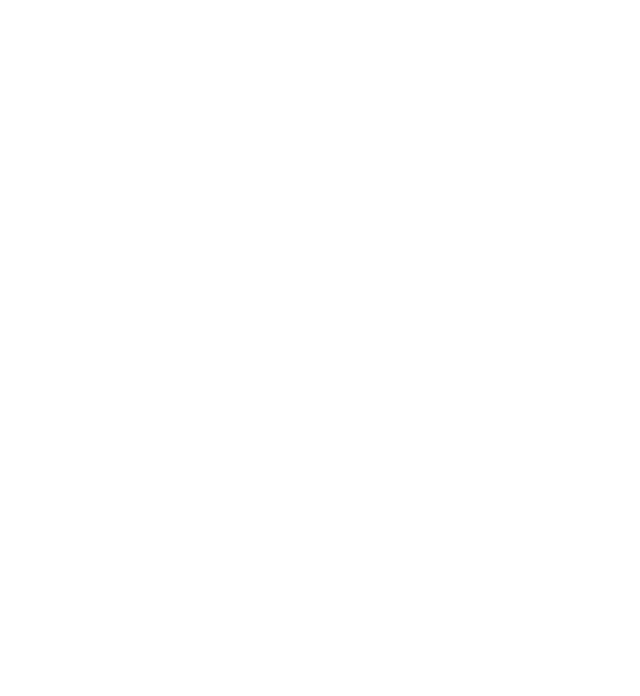
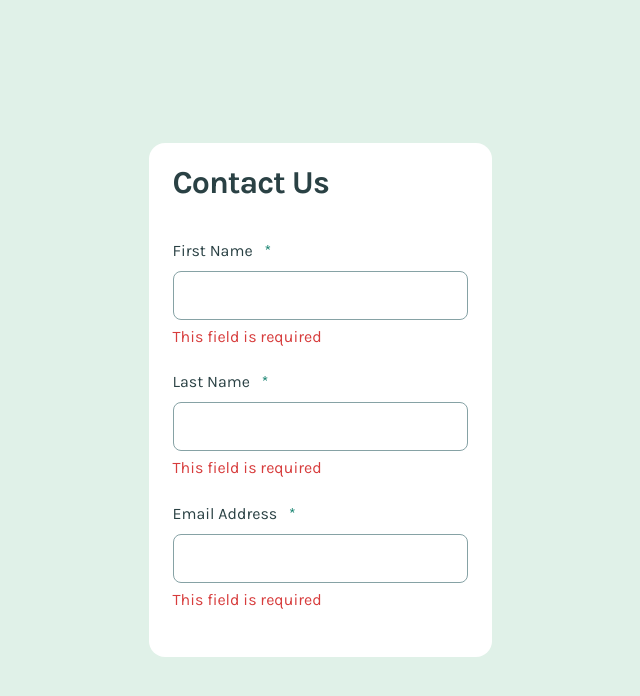
Before and after one commit to bmeinert8/contact-form, a plain HTML site: page index.html in a window 1280 px wide. Shown: the whole page, without its empty margins (320-960 px from the left). Drawn offline with Linux system fonts and the light colour scheme.

Commit message:
creation of email and name fields of form with style and structure.

```diff
--- a/index.html
+++ b/index.html
@@ -13,6 +13,49 @@
     />
   </head>
   <body>
+    <main class="main-container">
+      <h1 class="heading-text">Contact Us</h1>
+      <form novalidate>
+        <!-- Disable browser built-in form validation -->
+        <fieldset class="name-input">
+          <legend></legend>
+          <!-- Container for first name, input, and error message -->
+          <div class="name-container">
+            <label for="first-name" class="body-sm">
+              First Name
+              <span class="asterisk">*</span>
+            </label>
+            <input type="text" id="first-name" name="first-name" required />
+            <p id="first-name-error-message" class="hidden-error">
+              This field is required
+            </p>
+          </div>
+          <!-- Container for last name, input, and error message -->
+          <div class="name-container">
+            <label for="last-name" class="body-sm">
+              Last Name
+              <span class="asterisk">*</span>
+            </label>
+            <input type="text" id="last-name" name="last-name" required />
+            <p id="last-name-error-message" class="hidden-error">
+              This field is required
+            </p>
+          </div>
+        </fieldset>
+        <!-- Container for emai, input, and error message -->
+        <div class="email-container">
+          <label for="email" class="body-sm">
+            Email Address
+            <span class="asterisk">*</span>
+          </label>
+          <input type="email" id="email" name="email" required />
+          <p id="email-error-message" class="hidden-error">
+            This field is required
+          </p>
+        </div>
+
+      </form>
+    </main>
     <script src="index.js" defer></script>
   </body>
 </html>
--- a/styles.css
+++ b/styles.css
@@ -3,14 +3,13 @@
 /******************************/
 
 :root {
-
   /* Colors */
-  --Grey-900: #2A4144;
-  --Grey-500: #86A2A5;
-  --White: #FFFFFF;
+  --Grey-900: #2a4144;
+  --Grey-500: #86a2a5;
+  --White: #ffffff;
   --Green-600: #0c7d69;
-  --Green-200: #E0F1E8;
-  --Red: #D73C3C;
+  --Green-200: #e0f1e8;
+  --Red: #d73c3c;
 
   /* Spacing */
   --Spacing-128px: 128px;
@@ -94,12 +93,12 @@ html {
 /* Ensure body takes up at least full viewport height */
 body {
   min-height: 100vh;
-  font-family: "Karla", sans-serif;
+  background-color: var(--Green-200);
+  font-family: 'Karla', sans-serif;
   display: flex;
   justify-content: center;
   align-items: center;
 }
-
 
 /******************************/
 /*         TYPOGRAPHY         */
@@ -109,6 +108,7 @@ body {
   font-weight: 700;
   line-height: 100%;
   letter-spacing: -1px;
+  color: var(--Grey-900);
 }
 
 .body-md-bold {
@@ -130,4 +130,54 @@ body {
   font-weight: 400;
   line-height: 150%;
   letter-spacing: 0px;
+  color: var(--Grey-900);
 }
+
+/******************************/
+/*       GENERAL STYLING      */
+/******************************/
+
+.main-container {
+  background-color: var(--White);
+  border-radius: 16px;
+  padding: var(--Spacing-24px);
+  display: flex;
+  flex-direction: column;
+  gap: var(--Spacing-40px);
+  min-width: 343px;
+}
+
+.name-input {
+  border: none;
+  display: flex;
+  flex-direction: column;
+  gap: var(--Spacing-24px);
+}
+
+.name-container {
+  display: flex;
+  flex-direction: column;
+  gap: var(--Spacing-8px);
+}
+
+input {
+  padding: var(--Spacing-16px) var(--Spacing-8px);
+  border-radius: 8px;
+  border: 1px solid var(--Grey-500);
+}
+
+.asterisk {
+  color: var(--Green-600);
+  padding-left: var(--Spacing-8px);
+}
+
+.hidden-error {
+  color: var(--Red);
+}
+
+.email-container {
+  margin: var(--Spacing-24px) 0;
+  display: flex;
+  flex-direction: column;
+  gap: var(--Spacing-8px);
+}
```
Also changed, not shown: 2 other files.
